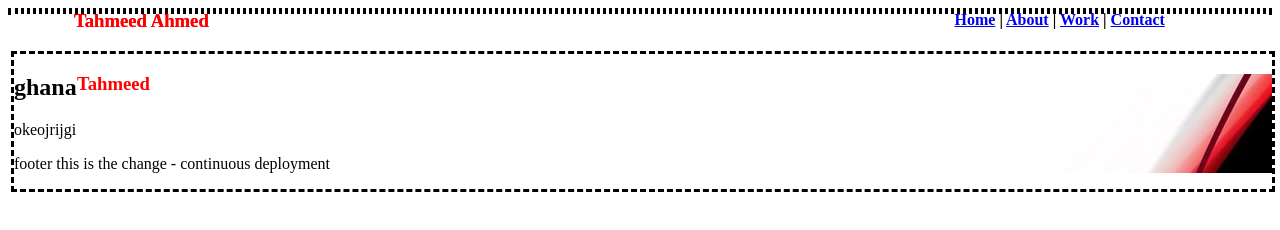
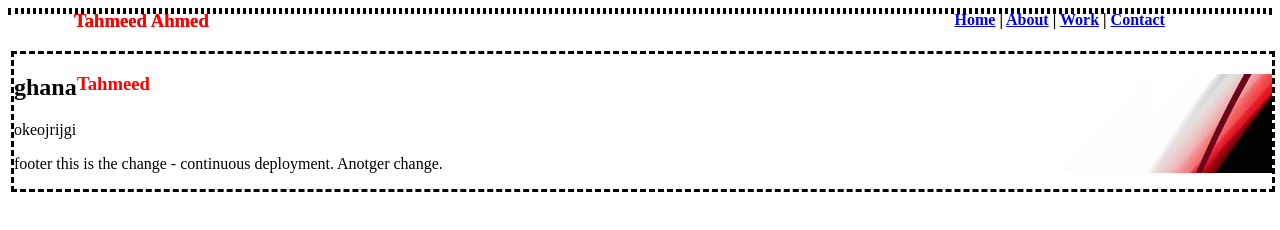
Before and after one commit to TahmeedAhmed/netlify-test, a website: page index.html in a window 1280 px wide. Drawn offline with Linux system fonts and the light colour scheme.

Commit message:
another change

```diff
--- a/index.html
+++ b/index.html
@@ -28,7 +28,7 @@
     </div>
 
     <div id="footer">
-    <p> footer this is the change - continuous deployment </p>
+    <p> footer this is the change - continuous deployment. Anotger change.</p>
     <div>
 
 </body>
```
